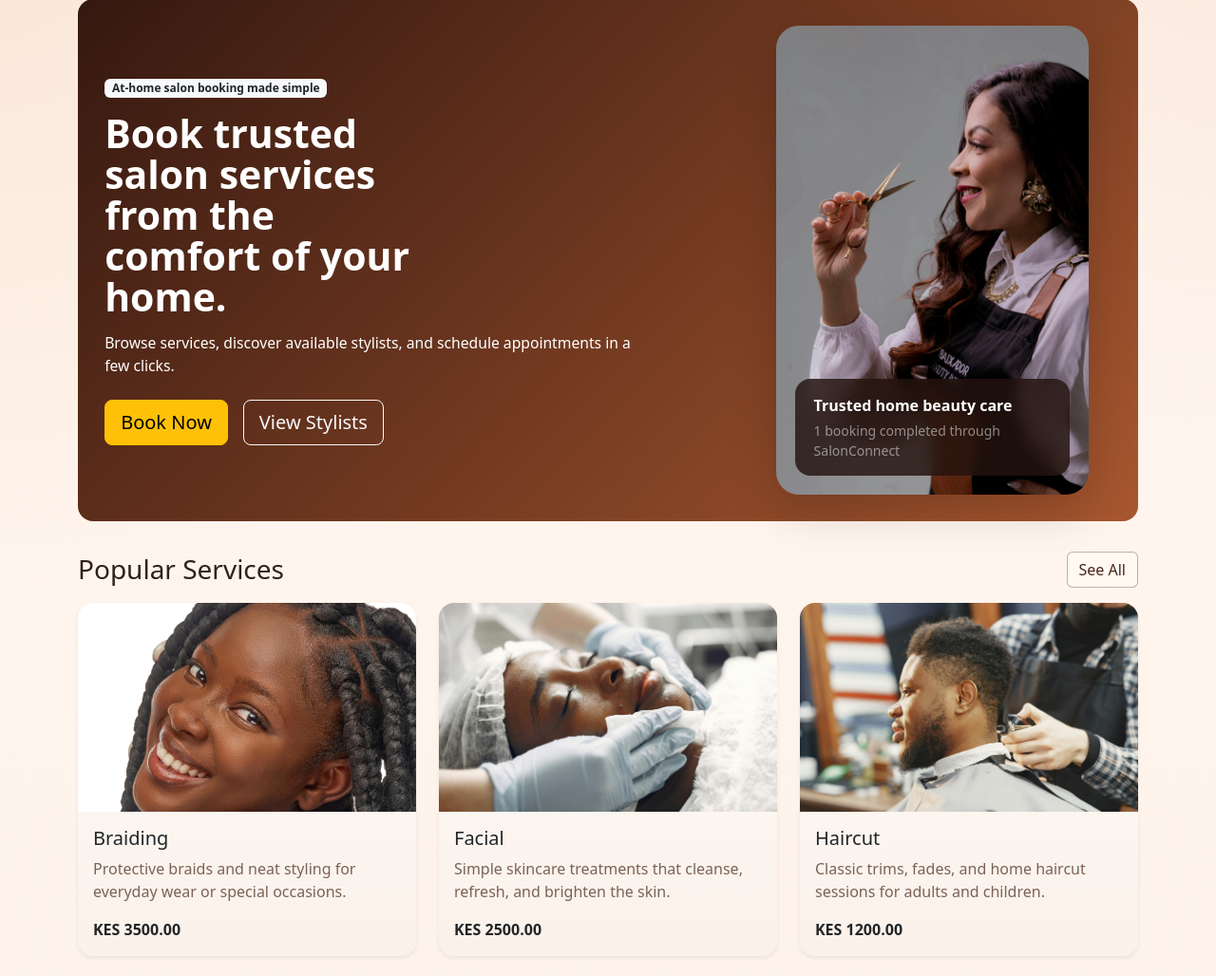
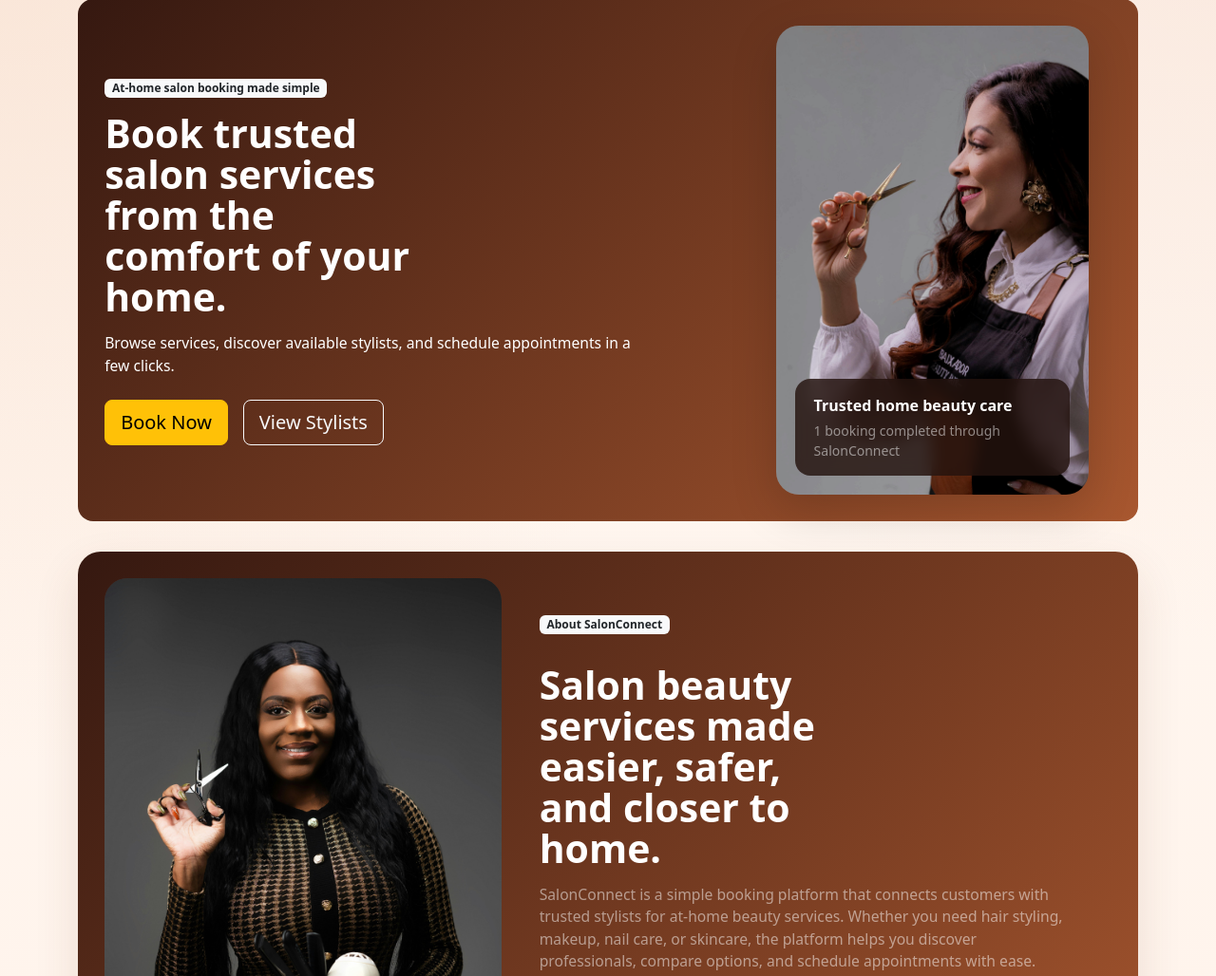
Before and after one commit to JAPHES/FUTURE_FS_03, a Django app: page / in a window 1280 px wide. Shown: the part 82-1110 px from the top of the page at 95% size. Run offline with Django 4.2, Linux system fonts and the light colour scheme; data comes from the database, SQL or seed files in the repository; both versions use the stored data as it was after the commit.

Commit message:
uploaded hotos

```diff
--- a/static/css/style.css
+++ b/static/css/style.css
@@ -85,6 +85,77 @@ main {
     border-radius: 1rem;
     background: rgba(36, 19, 14, 0.82);
     backdrop-filter: blur(8px);
+}
+
+.about-section {
+    background: linear-gradient(135deg, #351810, #a8572f);
+    border-radius: 1.5rem;
+    padding: clamp(1.25rem, 2.2vw, 2rem);
+    box-shadow: 0 20px 48px rgba(111, 59, 36, 0.12);
+}
+
+.about-row {
+    width: 100%;
+}
+
+.about-image-wrap {
+    position: relative;
+    border-radius: 1.5rem;
+    overflow: hidden;
+    min-height: clamp(220px, 32vh, 340px);
+    height: 100%;
+    background: rgba(255, 247, 239, 0.08);
+}
+
+.about-image {
+    width: 100%;
+    height: 100%;
+    object-fit: cover;
+    display: block;
+}
+
+.about-image-badge {
+    position: absolute;
+    left: 1.25rem;
+    right: 1.25rem;
+    bottom: 1.25rem;
+    display: flex;
+    flex-direction: column;
+    gap: 0.2rem;
+    padding: 1rem 1.1rem;
+    border-radius: 1rem;
+    background: rgba(36, 19, 14, 0.82);
+    color: #fff6f0;
+    backdrop-filter: blur(8px);
+}
+
+.about-image-badge span {
+    font-size: 0.75rem;
+    letter-spacing: 0.08em;
+    text-transform: uppercase;
+    color: rgba(255, 236, 223, 0.84);
+}
+
+.about-body {
+    padding-left: clamp(0rem, 1.5vw, 1rem);
+}
+
+.about-title {
+    font-size: clamp(1.9rem, 3.2vw, 3rem);
+    line-height: 1.05;
+    max-width: 14ch;
+}
+
+.about-text {
+    max-width: 62ch;
+}
+
+.about-pill {
+    padding: 0.55rem 1rem;
+    border-radius: 999px;
+    background: rgba(255, 248, 242, 0.12);
+    color: #fff6f0;
+    font-weight: 600;
 }
 
 .card {
@@ -213,6 +284,20 @@ main {
     .hero-visual {
         min-height: 280px;
     }
+
+    .about-image-wrap,
+    .about-image {
+        min-height: 280px;
+    }
+
+    .about-title,
+    .about-text {
+        max-width: none;
+    }
+
+    .about-body {
+        padding-left: 0;
+    }
 }
 
 @media (max-width: 575.98px) {
@@ -229,6 +314,22 @@ main {
         right: 0.85rem;
         bottom: 0.85rem;
         padding: 0.85rem 1rem;
+    }
+
+    .about-image-wrap,
+    .about-image {
+        min-height: 240px;
+    }
+
+    .about-image-badge {
+        left: 0.85rem;
+        right: 0.85rem;
+        bottom: 0.85rem;
+        padding: 0.85rem 0.95rem;
+    }
+
+    .about-body {
+        padding-left: 0;
     }
 }
 
--- a/templates/core/home.html
+++ b/templates/core/home.html
@@ -19,6 +19,43 @@
                 <div class="hero-visual-badge">
                     <p class="mb-1 fw-semibold">Trusted home beauty care</p>
                     <p class="mb-0 small text-white-50">{{ booking_count }} booking{{ booking_count|pluralize }} completed through SalonConnect</p>
+                </div>
+            </div>
+        </div>
+    </div>
+</section>
+
+<section class="mb-5">
+    <div class="about-section text-white">
+        <div class="row g-4 align-items-center about-row">
+            <div class="col-lg-5">
+                <div class="about-image-wrap">
+                    <img src="{% static 'images/stylists/salonist.jpg' %}" alt="SalonConnect beauty professional" class="about-image">
+                    <div class="about-image-badge">
+                        <span>SalonConnect</span>
+                        <strong>Beauty that comes to you</strong>
+                        <p class="mb-0 small text-white-50">Book beauty services with trusted stylists at your preferred location.</p>
+                    </div>
+                </div>
+            </div>
+            <div class="col-lg-7">
+                <div class="about-body">
+                    <span class="badge bg-light text-dark mb-3">About SalonConnect</span>
+                    <h2 class="about-title fw-bold mt-3">Salon beauty services made easier, safer, and closer to home.</h2>
+                    <p class="hero-lead mt-3 about-text text-white-50">
+                        SalonConnect is a simple booking platform that connects customers with trusted stylists for at-home beauty services.
+                        Whether you need hair styling, makeup, nail care, or skincare, the platform helps you discover professionals,
+                        compare options, and schedule appointments with ease.
+                    </p>
+                    <p class="hero-lead mb-4 about-text text-white-50">
+                        We also give stylists a place to showcase their skills, manage their availability, and reach more customers in a clean
+                        and beginner-friendly digital space. The goal is to make salon services more convenient for clients and more visible for providers.
+                    </p>
+                    <div class="d-flex flex-wrap gap-3 about-badges">
+                        <span class="about-pill">Trusted stylists</span>
+                        <span class="about-pill">At-home booking</span>
+                        <span class="about-pill">Simple scheduling</span>
+                    </div>
                 </div>
             </div>
         </div>
```
Also changed, not shown: db.sqlite3, media/services/Braiding.jpg (added), media/services/facial.jpg (added), media/services/haircut.jpg (added), 2 other files.
